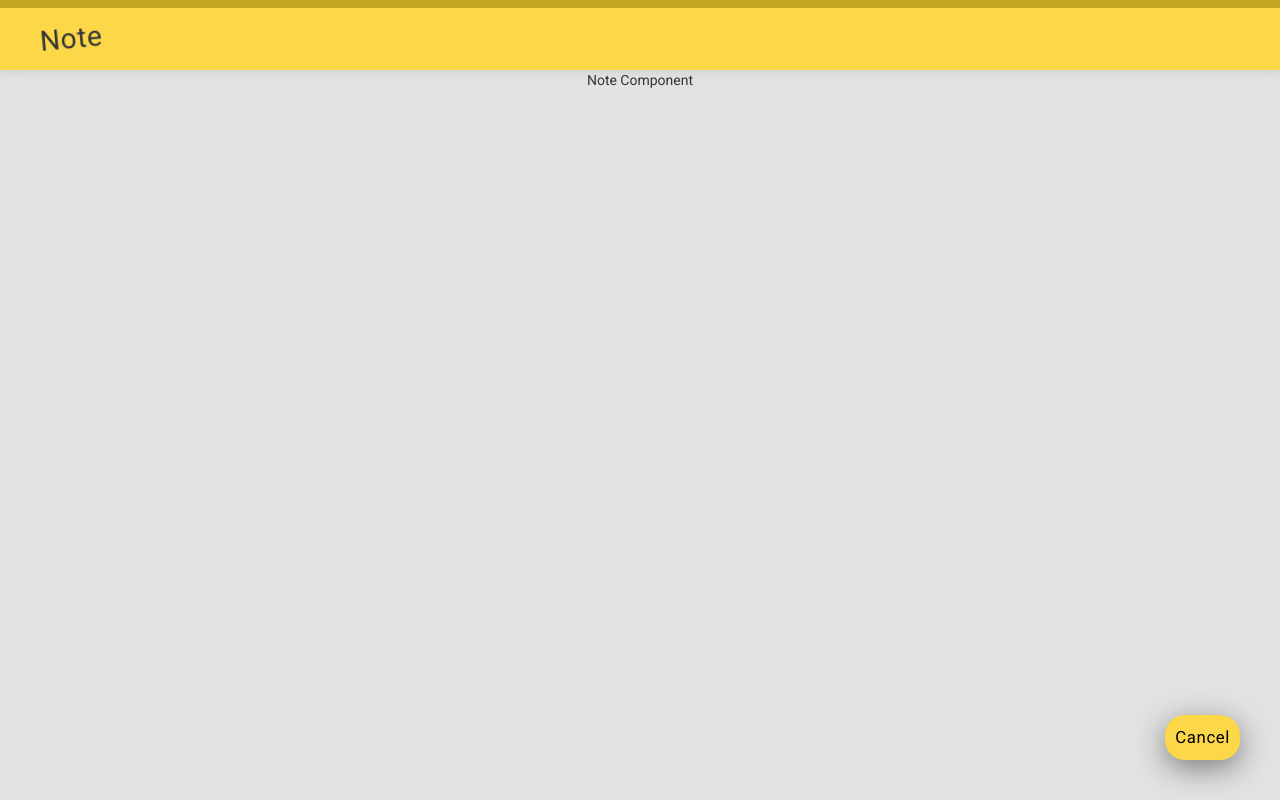
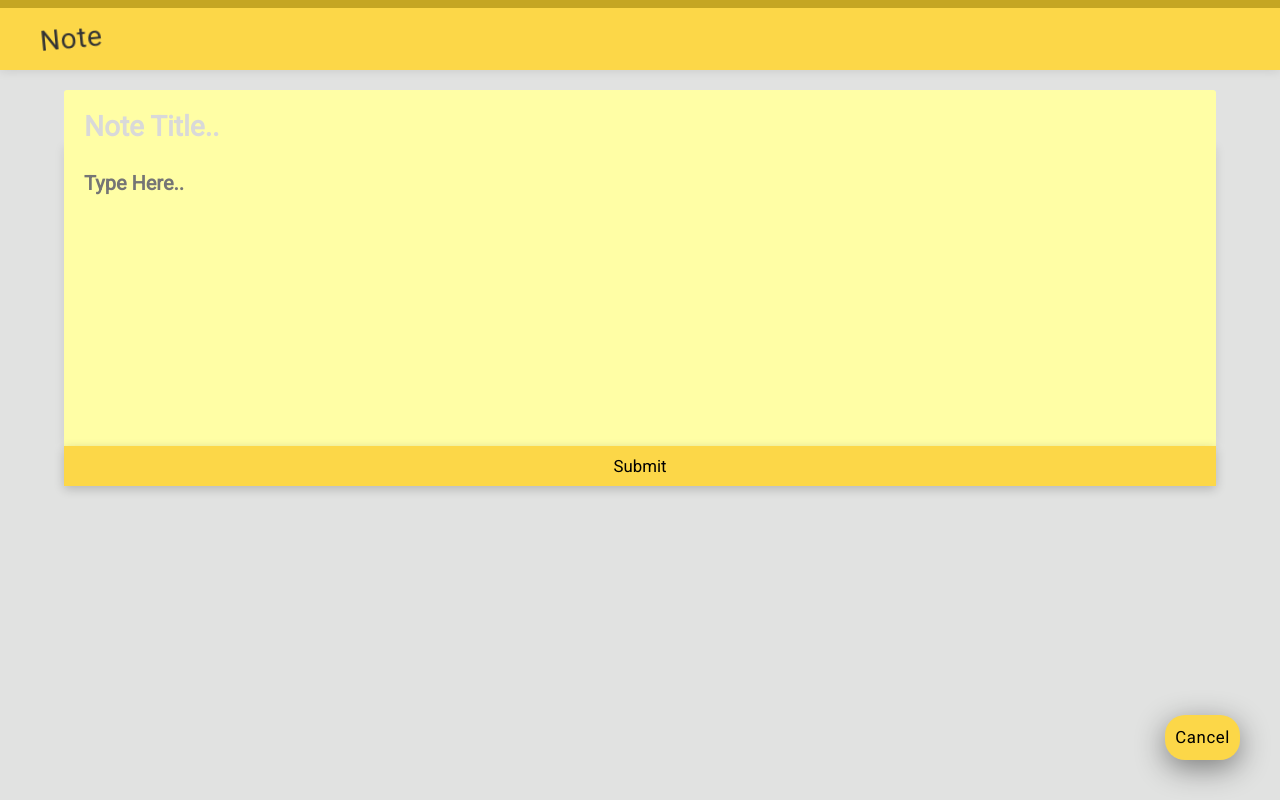
Before and after one commit to spp1991/Note-App, a React (Create React App) app: page / in a window 1280 px wide. Both pictures are taken after a click on the element "+ Note". Built offline with nearby package versions, Linux system fonts and the light colour scheme; no server answers.

Commit message:
Updated Note component to include note data

```diff
--- a/src/App.js
+++ b/src/App.js
@@ -36,13 +36,16 @@ getNote = (id) => {
 }
 
   render(){
-    const {showNote, notes} = this.state;
+    const {showNote, notes, note} = this.state;
 
     return (
       <div className="App">
         <Nav toggleNote = { this.toggleNote} showNote = { showNote }/>
         { showNote?
-            <Note /> :
+            <Note
+            note= {note}
+            />
+            :
             <List
               getNotes={ this.getNotes }
               notes = { notes }
--- a/src/components/Note.js
+++ b/src/components/Note.js
@@ -2,9 +2,23 @@ import React from 'react';
 
 class Note extends React.Component{
     render(){
+        const { note } = this.props;
         return(
             <div className="note-container">
-                Note Component
+                <form className="note-form">
+                    <input
+                        className="note-title-input"
+                        type="text"
+                        placeholder="Note Title.."
+                        defaultValue={note.title}
+                    />
+                    <textarea
+                        className="note-textarea"
+                        placeholder="Type Here.."
+                        defaultValue={note.content}
+                    />
+                    <input className="note-button" type="submit" value="Submit" />
+                </form>
             </div>
         );
     }
```
